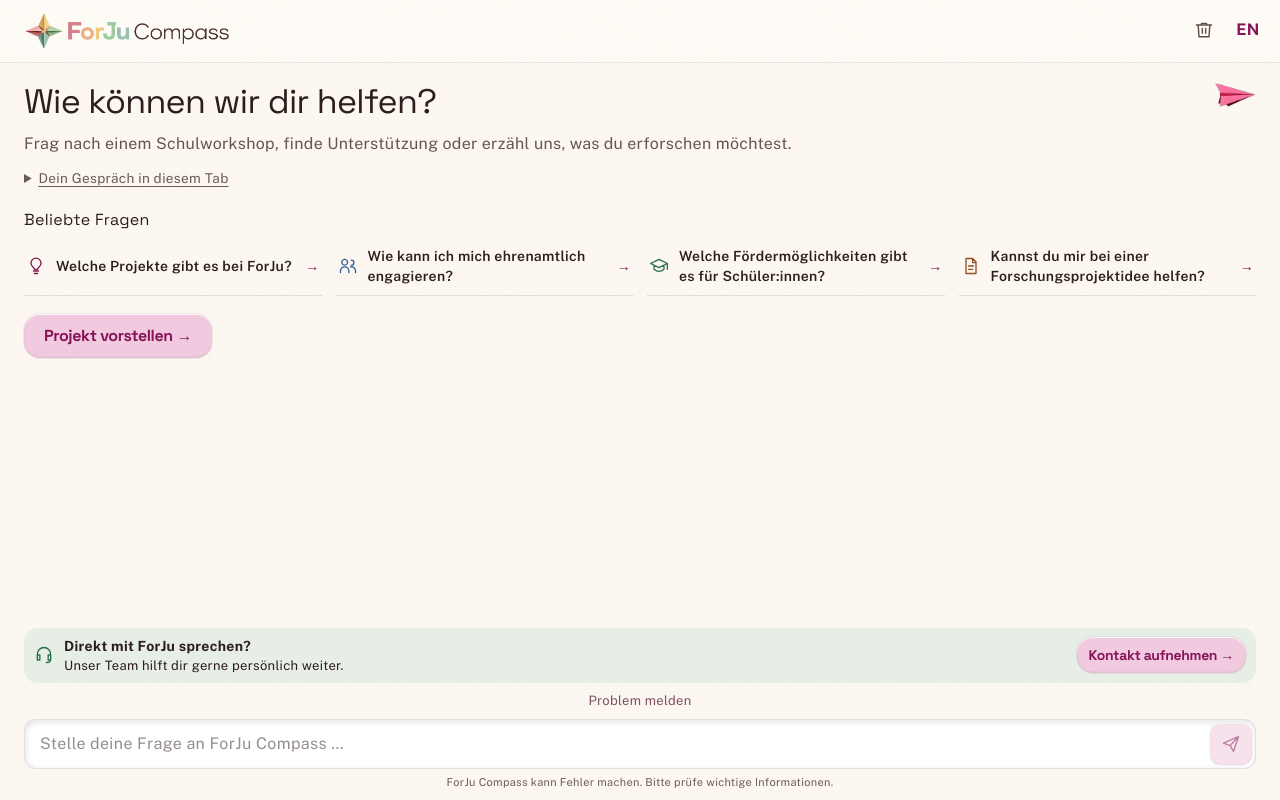
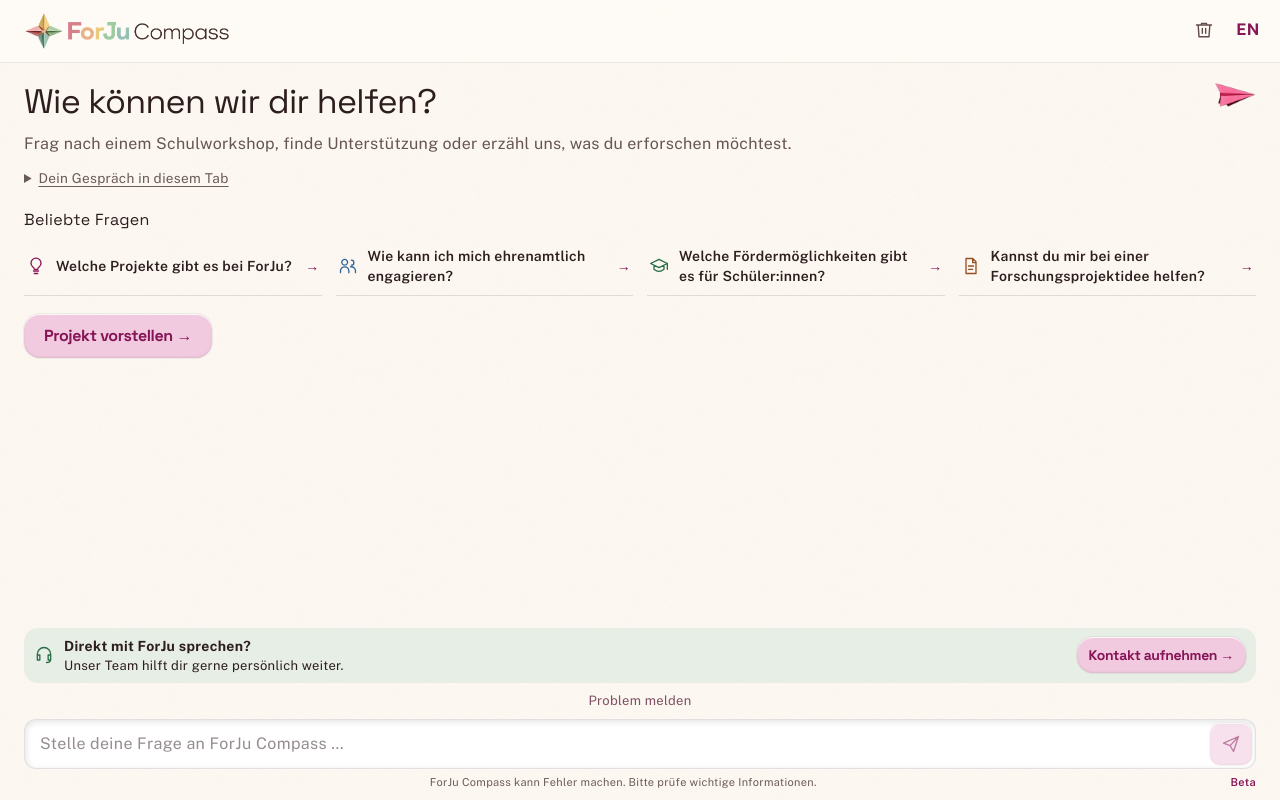
Before and after one commit to Maskini/forju-compass, a Next.js app: page /embed in a window 1280 px wide. Built offline with nearby package versions, Linux system fonts and the light colour scheme.

Commit message:
Add discreet Beta label to chat corner

```diff
--- a/app/embed/panel.css
+++ b/app/embed/panel.css
@@ -67,7 +67,9 @@
 .composer input[type=text] { min-width: 0; flex: 1; background: transparent; border: 0; font: inherit; padding: 7px 8px 7px 12px; }
 .composer input[type=text]:focus { outline: none; }
 .composer button { flex: none; display: grid; place-items: center; min-height: 42px; width: 42px; padding: 0; border-radius: 10px; }
-.embed-panel > form > small { display: block; margin-top: 6px; text-align: center; color: #6c5c5c; font-size: 11px; line-height: 15px; }
+.embed-panel > form > small { display: flex; align-items: flex-end; gap: 8px; margin-top: 6px; text-align: center; color: #6c5c5c; font-size: 11px; line-height: 15px; }
+.embed-panel > form > small > span:first-child { flex: 1; }
+.embed-panel .beta-label { flex: none; color: #861456; font-weight: 600; }
 @media(hover:hover) { .suggestions button:hover { color: #861456; } }
 @media(max-width:640px) { .embed-panel > aside span { display: none; } }
 @media(max-height:500px) {
--- a/app/embed/panel.tsx
+++ b/app/embed/panel.tsx
@@ -105,7 +105,7 @@ export default function CompassPanel({initialLanguage,widget=false}:{initialLang
     <form onSubmit={e=>{e.preventDefault();void submit()}}><div className="composer fj-field">
       <input disabled={!ready} aria-label={en?"Your question":"Deine Frage"} type="text" maxLength={MAX_MESSAGE_LENGTH} value={question} onChange={e=>setQuestion(e.target.value)} placeholder={!ready?(en?"Opening Compass…":"Compass lädt …"):en?"Ask ForJu Compass…":"Stelle deine Frage an ForJu Compass …"}/>
       <button className="send fj-action" type="submit" disabled={!ready||loading||!question.trim()} aria-label={en?"Send question":"Frage senden"}><Icon type="send"/></button></div>
-      <small>{en?"ForJu Compass can make mistakes. Please check important information.":"ForJu Compass kann Fehler machen. Bitte prüfe wichtige Informationen."}</small>
+      <small><span>{en?"ForJu Compass can make mistakes. Please check important information.":"ForJu Compass kann Fehler machen. Bitte prüfe wichtige Informationen."}</span><span className="beta-label">Beta</span></small>
     </form>
   </main>
 }
```
